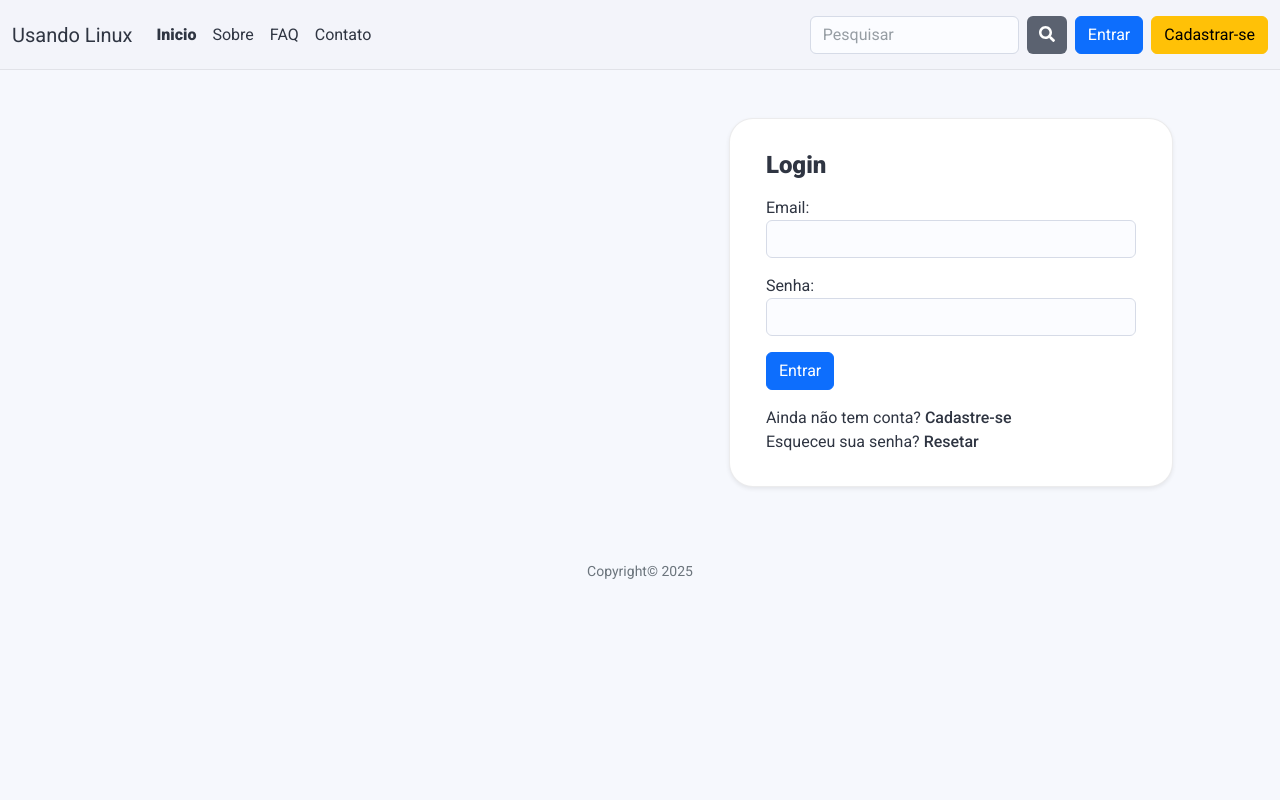
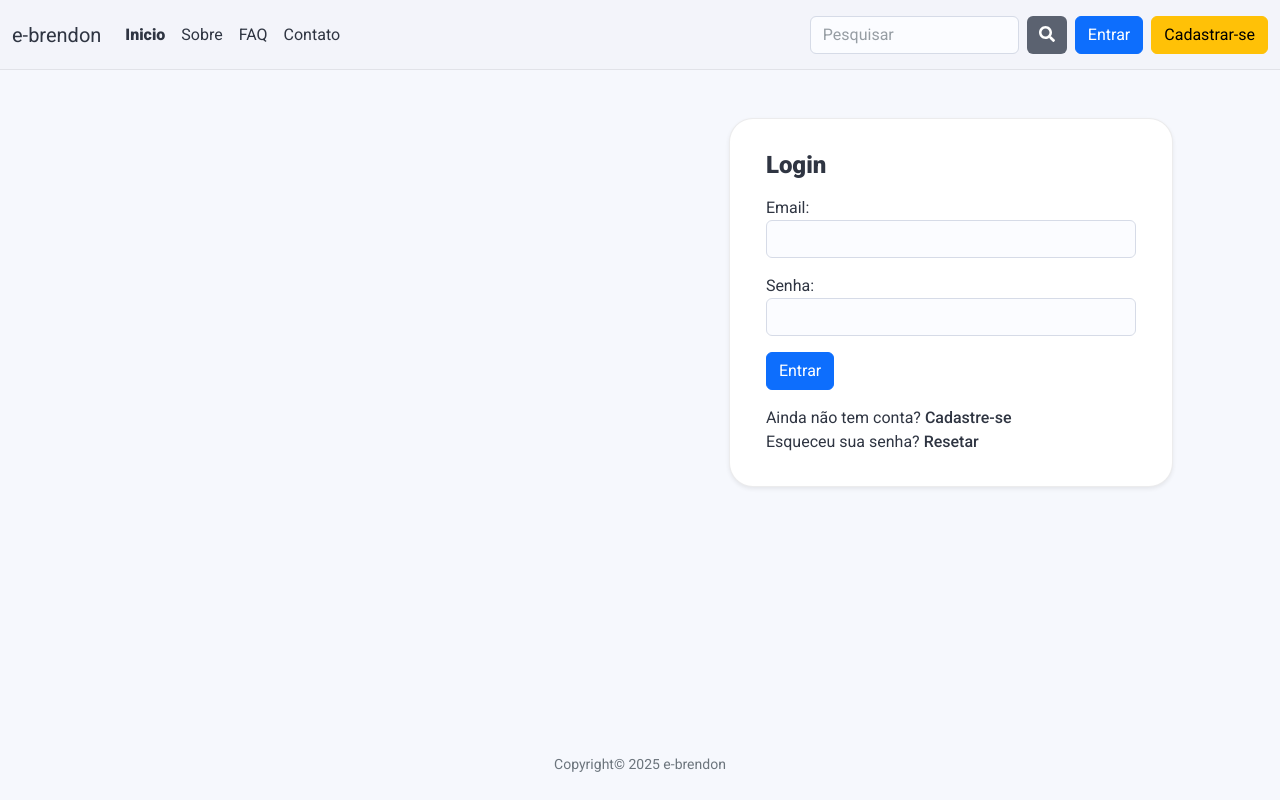
Before and after one commit to e-brendon/corporate_system, a Django app: a page that uses apps/base/templates/base_auth.html in a window 1280 px wide. Run offline with Django 4.2, Linux system fonts and the light colour scheme; parts of the project's set-up code (start-up, migrations or seed data) failed here and were passed over.

Commit message:
.env ajusts

```diff
--- a/apps/base/static/css/style.css
+++ b/apps/base/static/css/style.css
@@ -201,6 +201,15 @@ html[data-theme="dark"] .theme-toggle-btn.is-active {
     min-height: 2.5rem;
     resize: none;
     overflow: hidden;
+}
+
+.auth-footer {
+    position: fixed;
+    bottom: 0;
+    left: 0;
+    width: 100%;
+    background: transparent;
+    z-index: 10;
 }
 
 .app-navbar .nav-profile-link i {
--- a/apps/base/templates/base_auth.html
+++ b/apps/base/templates/base_auth.html
@@ -8,8 +8,10 @@
             {% block content_auth %}{% endblock %}
         </div>
     </div>
-    <div class="text-muted py-4 text-center">
-        <small>Copyright© 2025</small>
+</div>
+<footer class="auth-footer text-muted py-4">
+    <div class="container text-center">
+        <small>Copyright© 2025 {{ app_name }}</small>
     </div>
-</div>
+</footer>
 {% endblock %}
--- a/apps/base/templates/base_dashboard.html
+++ b/apps/base/templates/base_dashboard.html
@@ -7,7 +7,7 @@
 	<meta name="viewport" content="width=device-width, initial-scale=1.0">
 	<meta name="description" content="Descrição do conteúdo do site">
 	<meta name="keywords" content="palavras-chave separadas por vírgula">
-	<meta name="author" content="Nome do autor">
+	<meta name="author" content="Brendon Esteves">
 	<title>{% block title %}{% endblock %}</title>
     <script>
         (function () {
--- a/apps/base/templates/components/navbar.html
+++ b/apps/base/templates/components/navbar.html
@@ -1,6 +1,6 @@
 <nav class="navbar navbar-expand-lg app-navbar">
     <div class="container-fluid">
-        <a class="navbar-brand" href="/">Usando Linux</a>
+        <a class="navbar-brand" href="/">{{ app_name }}</a>
         <button class="navbar-toggler" type="button" data-bs-toggle="collapse" data-bs-target="#navbarSupportedContent"
             aria-controls="navbarSupportedContent" aria-expanded="false" aria-label="Toggle navigation">
             <span class="navbar-toggler-icon"></span>
--- a/core/context_processors.py
+++ b/core/context_processors.py
@@ -1,4 +1,7 @@
 # from pages import models
+
+import os
+
 
 def context_social(request):
     user = getattr(request, 'user', None)
@@ -8,4 +11,5 @@ def context_social(request):
     return {
         'social': 'Exibir este contexto em qualquer lugar!',
         'can_manage_users': can_manage_users,
+        'app_name': os.getenv('APP_NAME', 'e-brendon'),
     }
```
